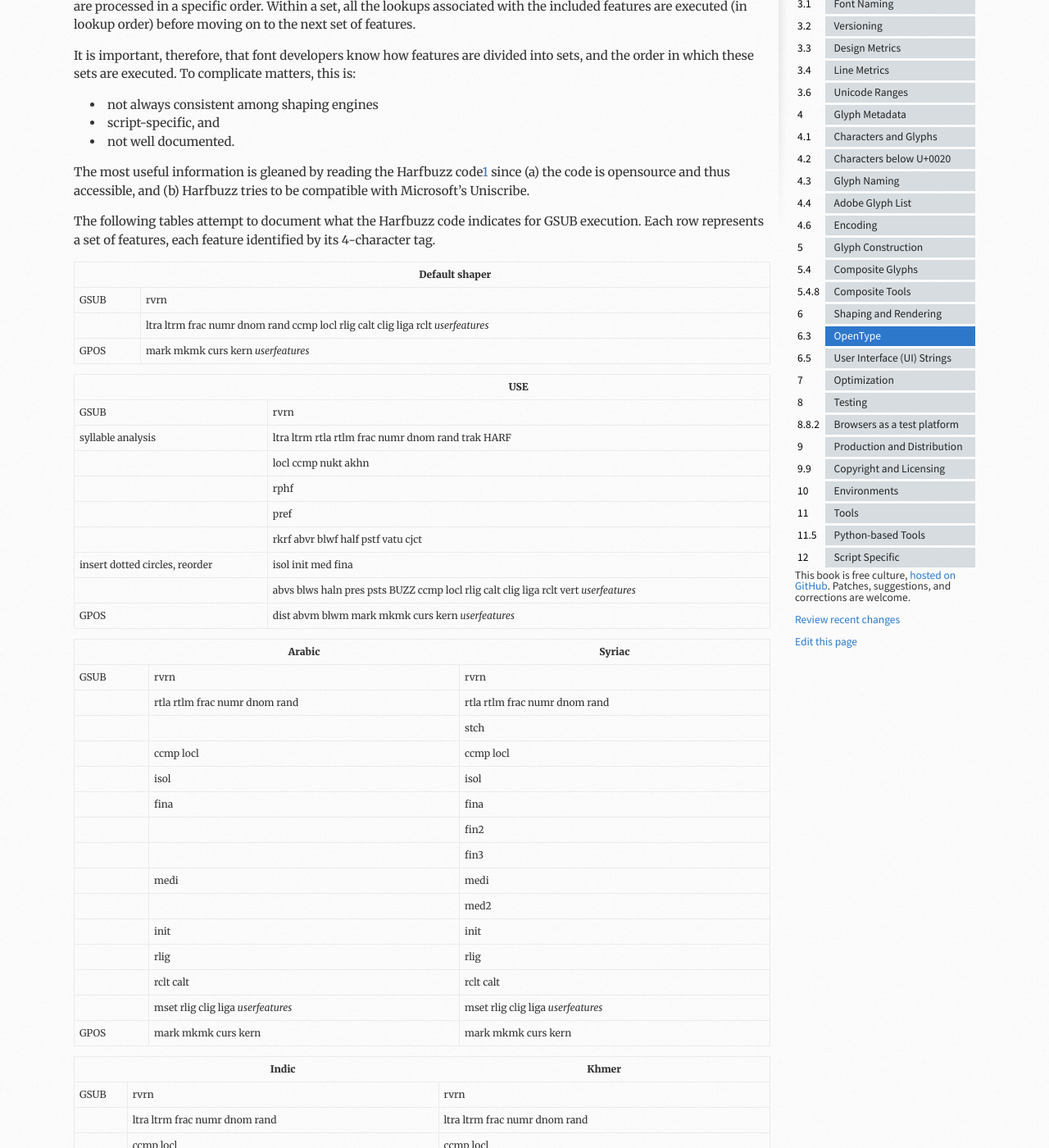
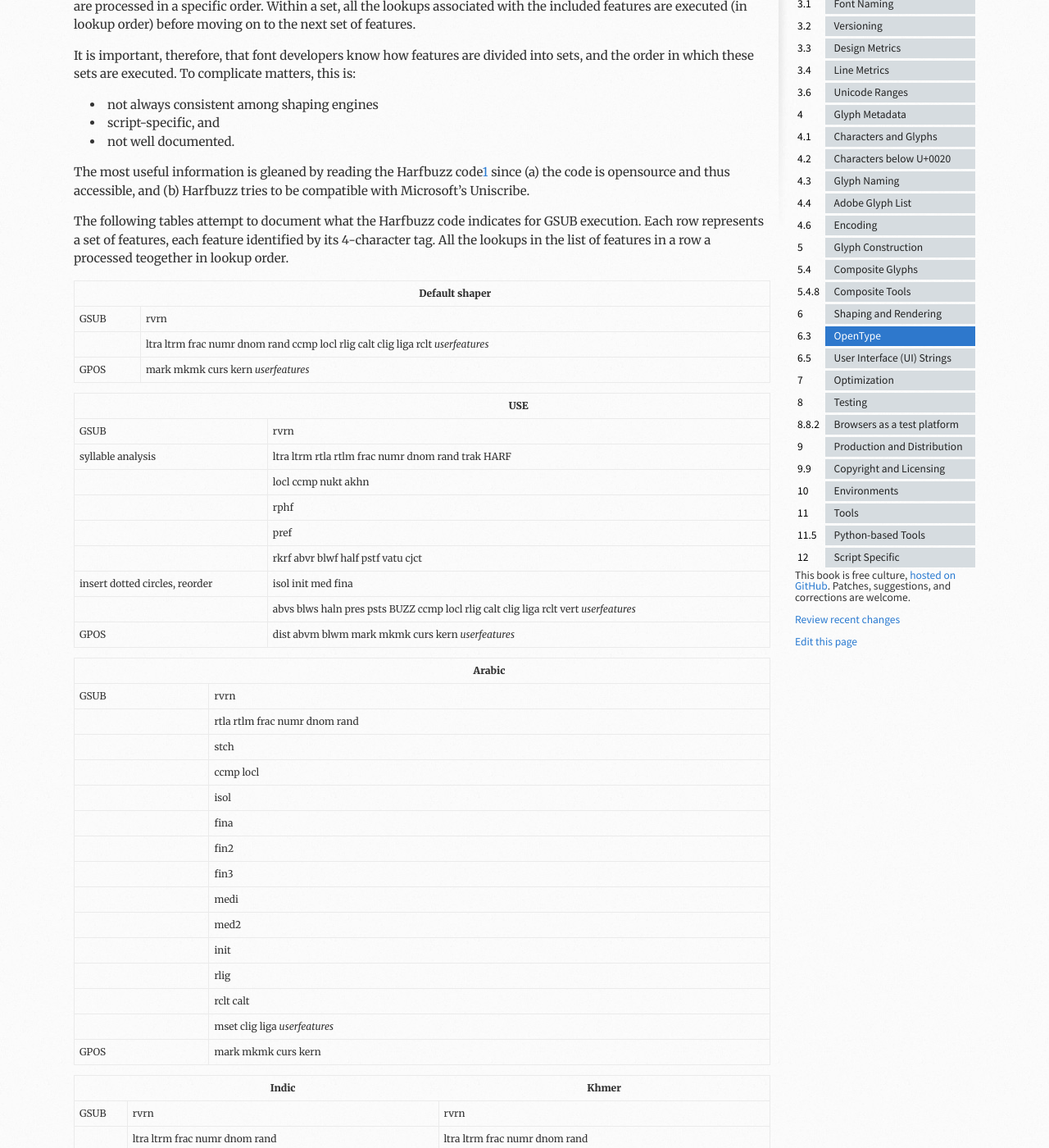
Before and after one commit to silnrsi/FDBP, a Jekyll site: the page built from en-US/OpenType.md, in a window 1280 px wide and 1400 px high, scrolled down 405 px. Shown: the whole window at 82% size. Built offline with Jekyll 4.4.1, drawn with Linux system fonts in a browser that asks for light colours.

Commit message:
Update Arabic shaper and also remove Syriac since it has the same feature set

```diff
--- a/en-US/OpenType.md
+++ b/en-US/OpenType.md
@@ -22,7 +22,7 @@ It is important, therefore, that font developers know how features are divided i
 
 The most useful information is gleaned by reading the Harfbuzz code[^1] since (a) the code is opensource and thus accessible, and (b) Harfbuzz tries to be compatible with Microsoft's Uniscribe.
 
-The following tables attempt to document what the Harfbuzz code indicates for GSUB execution. Each row represents a set of features, each feature identified by its 4-character tag.
+The following tables attempt to document what the Harfbuzz code indicates for GSUB execution. Each row represents a set of features, each feature identified by its 4-character tag. All the lookups in the list of features in a row a processed teogether in lookup order.
 
 ||Default shaper|
 |---|---|
@@ -42,23 +42,23 @@ The following tables attempt to document what the Harfbuzz code indicates for GS
 ||abvs blws haln pres psts BUZZ ccmp locl rlig calt clig liga rclt vert _userfeatures_|
 |GPOS|dist abvm blwm mark mkmk curs kern _userfeatures_|
 
-||Arabic|Syriac|
-|---|---|---|
-|GSUB|rvrn|rvrn|
-||rtla rtlm frac numr dnom rand|rtla rtlm frac numr dnom rand|
-|||stch|
-||ccmp locl|ccmp locl|
-||isol|isol|
-||fina|fina|
-|||fin2|
-|||fin3|
-||medi|medi|
-|||med2|
-||init|init|
-||rlig|rlig|
-||rclt calt|rclt calt|
-||mset rlig clig liga _userfeatures_|mset rlig clig liga _userfeatures_|
-|GPOS| mark mkmk curs kern| mark mkmk curs kern|
+||Arabic
+|---|---|
+|GSUB|rvrn|
+||rtla rtlm frac numr dnom rand|
+||stch|
+||ccmp locl|
+||isol|
+||fina|
+||fin2|
+||fin3|
+||medi|
+||med2|
+||init|
+||rlig|
+||rclt calt|
+||mset clig liga _userfeatures_|
+|GPOS| mark mkmk curs kern|
 
 ||Indic|Khmer|
 |---|---|---|
```
